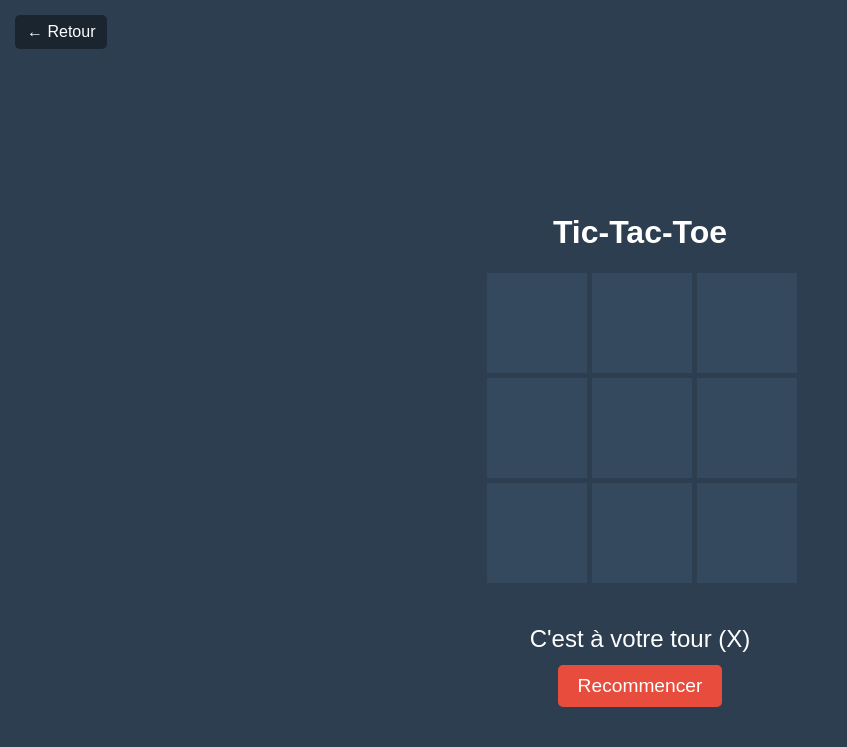
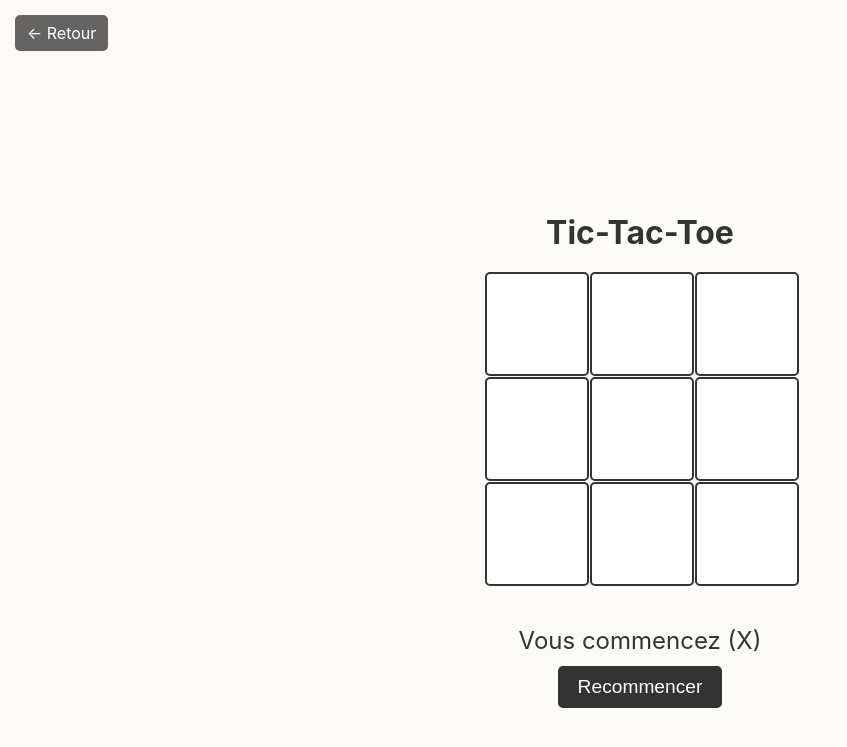
Before and after one commit to MADUP212/MADUP212.github.io, a Jekyll site: the page tictactoe.html, which Jekyll copies as it is, in a window 1280 px wide. Shown: the top 747 px of the page, without its empty margins (0-847 px from the left). Built offline with Jekyll 4.4.1, drawn with Linux system fonts in a browser that asks for light colours; some of the changed lines change nothing that is shown.

Commit message:
Update tictactoe.html

```diff
--- a/tictactoe.html
+++ b/tictactoe.html
@@ -11,26 +11,23 @@
             align-items: center;
             height: 100vh;
             margin: 0;
-            background-color: #2c3e50; /* Bleu foncé */
-            font-family: 'Arial', sans-serif;
-            color: white;
+            background-color: #fdfbf7; /* Beige clair */
+            font-family: -apple-system, BlinkMacSystemFont, "Segoe UI", Roboto, Helvetica, Arial, sans-serif;
+            color: #333;
             flex-direction: column;
-            position: relative; /* Ajouté pour le positionnement du bouton retour */
+            position: relative;
         }
-
-        /* Style du bouton retour */
         .back-button {
             position: absolute;
             top: 15px;
             left: 15px;
-            color: white;
-            background-color: rgba(0,0,0,0.4);
+            color: #fff;
+            background-color: rgba(0,0,0,0.6);
             padding: 8px 12px;
             text-decoration: none;
             border-radius: 5px;
             font-size: 1em;
         }
-
         h1 {
             margin-bottom: 20px;
         }
@@ -44,17 +41,19 @@
         .cell {
             width: 100px;
             height: 100px;
-            background-color: #34495e; /* Bleu un peu plus clair */
-            border: 2px solid #2c3e50;
+            background-color: #fff;
+            border: 2px solid #333;
+            border-radius: 5px;
             display: flex;
             justify-content: center;
             align-items: center;
             font-size: 3em;
+            font-weight: bold;
             cursor: pointer;
             transition: background-color 0.3s;
         }
         .cell:hover {
-            background-color: #4a6572;
+            background-color: #f0f0f0;
         }
         #status {
             font-size: 1.5em;
@@ -66,15 +65,19 @@
             padding: 10px 20px;
             border-radius: 5px;
             border: none;
-            background-color: #e74c3c; /* Rouge */
+            background-color: #333;
             color: white;
             cursor: pointer;
+            transition: background-color 0.2s;
+        }
+        #restartBtn:hover {
+            background-color: #555;
         }
     </style>
 </head>
 <body>
 
-    <a href="https://masdupuis.com/projets" class="back-button">← Retour</a>
+    <a href="projets.html" class="back-button">← Retour</a>
 
     <h1>Tic-Tac-Toe</h1>
     <div id="gameBoard">
@@ -88,7 +91,7 @@
         <div class="cell" data-index="7"></div>
         <div class="cell" data-index="8"></div>
     </div>
-    <p id="status">C'est à votre tour (X)</p>
+    <p id="status"></p>
     <button id="restartBtn">Recommencer</button>
 
     <script>
@@ -96,10 +99,11 @@
         const statusText = document.getElementById('status');
         const restartBtn = document.getElementById('restartBtn');
 
-        const playerSymbol = 'X';
-        const aiSymbol = 'O';
+        let playerSymbol;
+        let aiSymbol;
         let gameActive = true;
         let boardState = ["", "", "", "", "", "", "", "", ""];
+        let currentPlayer;
 
         const winningConditions = [
             [0, 1, 2], [3, 4, 5], [6, 7, 8],
@@ -108,58 +112,37 @@
         ];
 
         function handleCellClick(event) {
+            if (currentPlayer !== playerSymbol || !gameActive) return;
+
             const clickedCell = event.target;
             const clickedCellIndex = parseInt(clickedCell.getAttribute('data-index'));
 
-            if (boardState[clickedCellIndex] !== "" || !gameActive) {
+            if (boardState[clickedCellIndex] !== "") {
                 return;
             }
 
             updateCell(clickedCell, clickedCellIndex, playerSymbol);
-            if (checkResult()) return;
+            if (checkEndCondition()) return;
 
+            currentPlayer = aiSymbol;
+            statusText.textContent = `Tour de l'ordinateur (${aiSymbol})`;
             setTimeout(aiTurn, 500);
         }
 
-        function updateCell(cell, index, symbol) {
+        function updateCell(cellElement, index, symbol) {
             boardState[index] = symbol;
-            cell.textContent = symbol;
+            cellElement.textContent = symbol;
         }
 
-        function aiTurn() {
-            if (!gameActive) return;
-
-            let availableCells = [];
-            boardState.forEach((cell, index) => {
-                if (cell === "") {
-                    availableCells.push(index);
-                }
-            });
-
-            const randomIndex = Math.floor(Math.random() * availableCells.length);
-            const aiMoveIndex = availableCells[randomIndex];
-            const aiCell = document.querySelector(`.cell[data-index='${aiMoveIndex}']`);
-
-            updateCell(aiCell, aiMoveIndex, aiSymbol);
-            checkResult();
-        }
-
-        function checkResult() {
+        function checkEndCondition() {
             let roundWon = false;
             let winner = null;
 
             for (let i = 0; i < winningConditions.length; i++) {
-                const condition = winningConditions[i];
-                const cellA = boardState[condition[0]];
-                const cellB = boardState[condition[1]];
-                const cellC = boardState[condition[2]];
-
-                if (cellA === "" || cellB === "" || cellC === "") {
-                    continue;
-                }
-                if (cellA === cellB && cellB === cellC) {
+                const [a, b, c] = winningConditions[i];
+                if (boardState[a] && boardState[a] === boardState[b] && boardState[a] === boardState[c]) {
                     roundWon = true;
-                    winner = cellA;
+                    winner = boardState[a];
                     break;
                 }
             }
@@ -179,15 +162,103 @@
             return false;
         }
 
-        function restartGame() {
+        function aiTurn() {
+            if (!gameActive) return;
+
+            const bestMove = findBestMove(boardState);
+            const aiCell = document.querySelector(`.cell[data-index='${bestMove}']`);
+
+            updateCell(aiCell, bestMove, aiSymbol);
+            if (checkEndCondition()) return;
+
+            currentPlayer = playerSymbol;
+            statusText.textContent = `C'est à votre tour (${playerSymbol})`;
+        }
+
+        function findBestMove(board) {
+            let bestVal = -Infinity;
+            let bestMove = -1;
+
+            for (let i = 0; i < board.length; i++) {
+                if (board[i] === "") {
+                    board[i] = aiSymbol;
+                    let moveVal = minimax(board, 0, false);
+                    board[i] = "";
+
+                    if (moveVal > bestVal) {
+                        bestMove = i;
+                        bestVal = moveVal;
+                    }
+                }
+            }
+            return bestMove;
+        }
+
+        function minimax(board, depth, isMax) {
+            let score = evaluate(board);
+
+            if (score === 10) return score - depth;
+            if (score === -10) return score + depth;
+            if (!board.includes("")) return 0;
+
+            if (isMax) {
+                let best = -Infinity;
+                for (let i = 0; i < board.length; i++) {
+                    if (board[i] === "") {
+                        board[i] = aiSymbol;
+                        best = Math.max(best, minimax(board, depth + 1, !isMax));
+                        board[i] = "";
+                    }
+                }
+                return best;
+            } else {
+                let best = Infinity;
+                for (let i = 0; i < board.length; i++) {
+                    if (board[i] === "") {
+                        board[i] = playerSymbol;
+                        best = Math.min(best, minimax(board, depth + 1, !isMax));
+                        board[i] = "";
+                    }
+                }
+                return best;
+            }
+        }
+
+        function evaluate(board) {
+            for (let i = 0; i < winningConditions.length; i++) {
+                const [a, b, c] = winningConditions[i];
+                if (board[a] && board[a] === board[b] && board[a] === board[c]) {
+                    if (board[a] === aiSymbol) return 10;
+                    if (board[a] === playerSymbol) return -10;
+                }
+            }
+            return 0;
+        }
+
+        function startGame() {
             gameActive = true;
             boardState = ["", "", "", "", "", "", "", "", ""];
-            statusText.textContent = "C'est à votre tour (X)";
             cells.forEach(cell => cell.textContent = "");
+
+            if (Math.random() > 0.5) {
+                playerSymbol = 'X';
+                aiSymbol = 'O';
+                currentPlayer = playerSymbol;
+                statusText.textContent = `Vous commencez (X)`;
+            } else {
+                playerSymbol = 'O';
+                aiSymbol = 'X';
+                currentPlayer = aiSymbol;
+                statusText.textContent = `L'ordinateur commence (X)`;
+                setTimeout(aiTurn, 500);
+            }
         }
 
         cells.forEach(cell => cell.addEventListener('click', handleCellClick));
-        restartBtn.addEventListener('click', restartGame);
+        restartBtn.addEventListener('click', startGame);
+
+        // Démarrer la première partie
+        startGame();
     </script>
 </body>
 </html>
```
